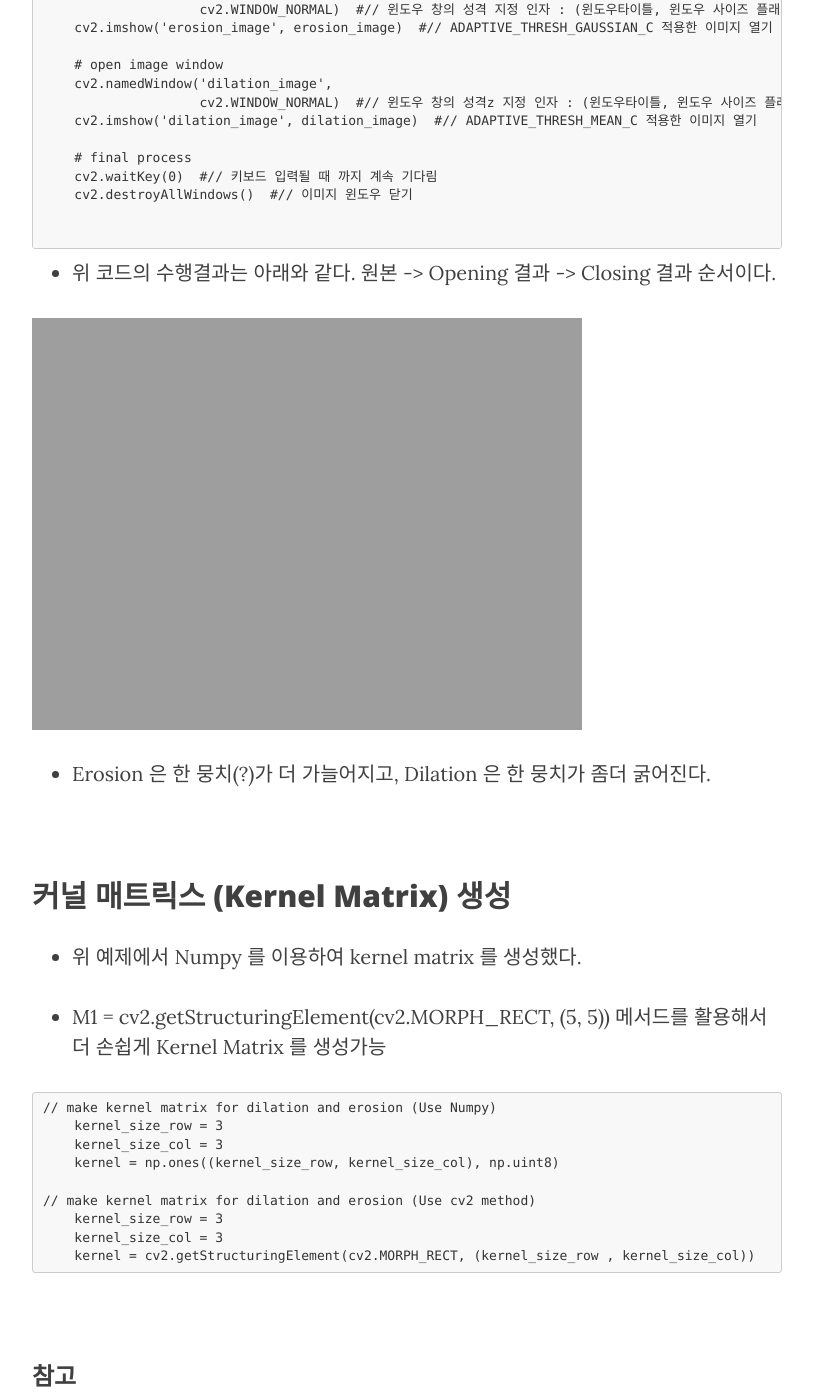
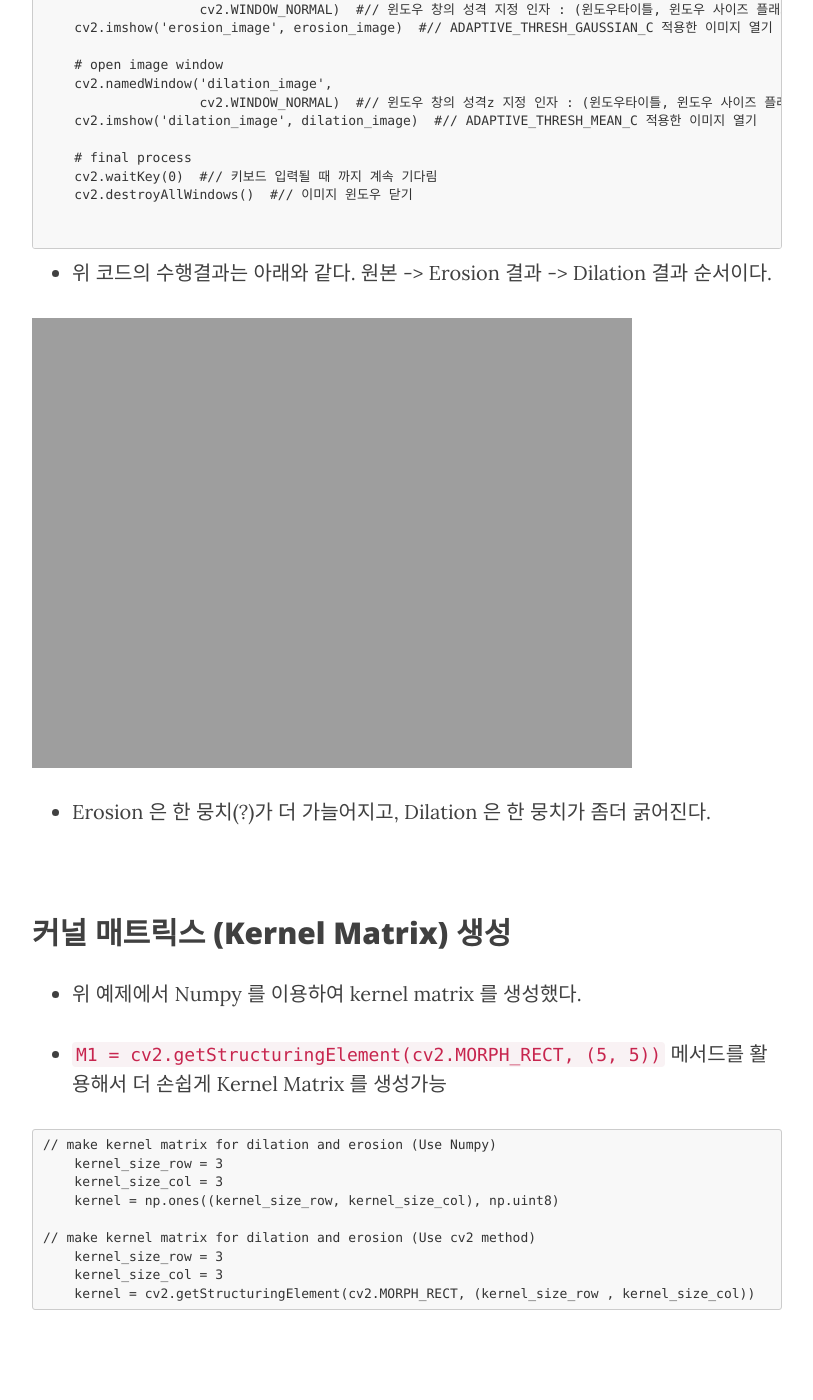
Before and after one commit to nicewoong/nicewoong.github.io, a Jekyll site: the page built from _posts/2018-01-05-erosion-and-dilation.markdown, in a window 1280 px wide and 1400 px high, scrolled down 2827 px. Shown: the whole window, without its empty margins (233-1046 px from the left). Built offline with Jekyll 4.4.1, drawn with Linux system fonts in a browser that asks for light colours; nearby versions of some CDN libraries.

Commit message:
Modify post

````diff
--- a/_posts/2018-01-05-erosion-and-dilation.markdown
+++ b/_posts/2018-01-05-erosion-and-dilation.markdown
@@ -102,10 +102,10 @@ def erosion_dilation():
 
 ```
 
-- 위 코드의 수행결과는 아래와 같다. 원본 -> Opening 결과 -> Closing 결과 순서이다.
+- 위 코드의 수행결과는 아래와 같다. 원본 -> Erosion 결과 -> Dilation 결과 순서이다.
 
 
-<img src="{{ site.url }}/assets/erosion_dilation_result.png" style="width: 550px;"/>
+<img src="{{ site.url }}/assets/erosion_dilation_result.png" style="width: 600px;"/>
 
 - Erosion 은 한 뭉치(?)가 더 가늘어지고, Dilation 은 한 뭉치가 좀더 굵어진다.
 
@@ -118,7 +118,7 @@ def erosion_dilation():
 
 - 위 예제에서 Numpy 를 이용하여 kernel matrix 를 생성했다.
 
-- M1 = cv2.getStructuringElement(cv2.MORPH_RECT, (5, 5)) 메서드를 활용해서 더 손쉽게 Kernel Matrix 를 생성가능
+- ```M1 = cv2.getStructuringElement(cv2.MORPH_RECT, (5, 5))``` 메서드를 활용해서 더 손쉽게 Kernel Matrix 를 생성가능
 
 ```
 // make kernel matrix for dilation and erosion (Use Numpy)
````
